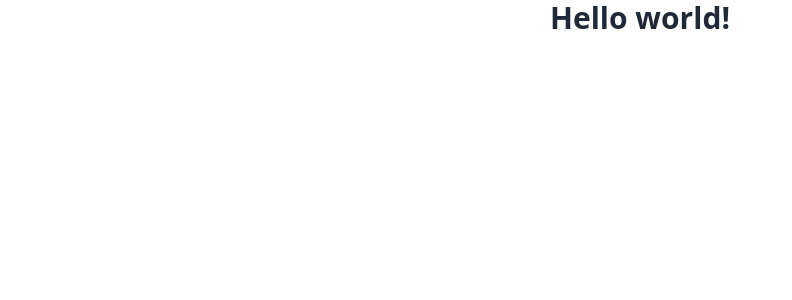
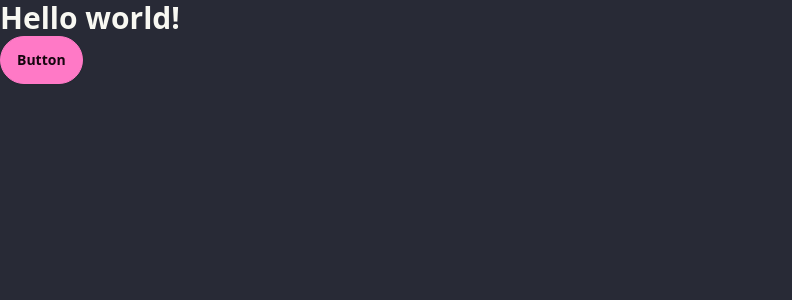
Before and after one commit to SillyCatto/frontend, a React (Vite) app: page / in a window 1280 px wide. Shown: the top 300 px of the page, without its empty margins (0-792 px from the left). Built offline with nearby package versions, Linux system fonts and the light colour scheme.

Commit message:
tweaked theme

```diff
--- a/index.html
+++ b/index.html
@@ -1,5 +1,5 @@
 <!doctype html>
-<html lang="en">
+<html lang="en" data-theme="dracula">
   <head>
     <meta charset="UTF-8" />
     <meta name="viewport" content="width=device-width, initial-scale=1.0" />
--- a/src/App.jsx
+++ b/src/App.jsx
@@ -1,7 +1,8 @@
 export default function App() {
   return (
-    <h1 className="flex justify-center content-center  text-3xl font-bold">
-      Hello world!
-    </h1>
+    <div className="">
+      <h1 className="text-3xl font-bold">Hello world!</h1>
+      <button className="btn btn-primary rounded-full">Button</button>
+    </div>
   );
 }
--- a/tailwind.config.js
+++ b/tailwind.config.js
@@ -7,4 +7,7 @@ export default {
     extend: {},
   },
   plugins: [daisyui],
+  daisyui: {
+    themes: ["light", "dark", "dracula"],
+  },
 };
```
